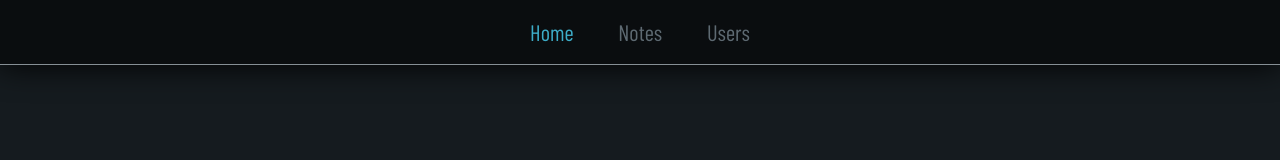
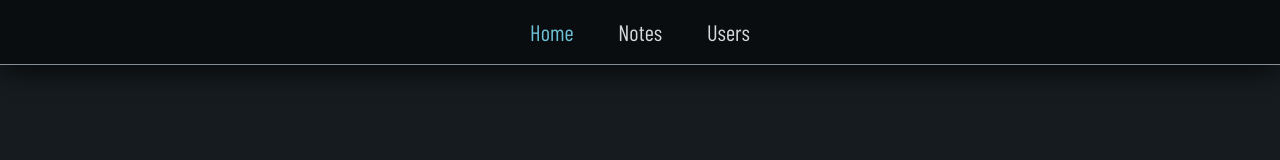
Before and after one commit to Scorpion19702022/SIMPLE_PROJECT_REACT_REDUX, a React (Vite) app: page / in a window 1280 px wide. Shown: the top 160 px of the page. Built offline with nearby package versions, Linux system fonts and the light colour scheme; a web font is replaced by a local one.

Commit message:
added style

```diff
--- a/src/Components/NavBar/NavBar.module.css
+++ b/src/Components/NavBar/NavBar.module.css
@@ -112,8 +112,9 @@
 
 a {
 	text-decoration: none;
-	color: var(--color-dark05);
+	color: var(--color-dark02);
 	padding: 0.6em 0em;
+	font-size: 1.2em;
 }
 
 @media (min-width: 1200px) {
@@ -137,7 +138,7 @@ a {
 		justify-content: center;
 	}
 
-	.link {
+	a {
 		margin: 0em 1em;
 		font-size: 1.4em;
 	}
--- a/src/index.css
+++ b/src/index.css
@@ -44,5 +44,5 @@ html {
 }
 
 .active {
-	color: var(--color-color04);
+	color: var(--color-color03);
 }
```
